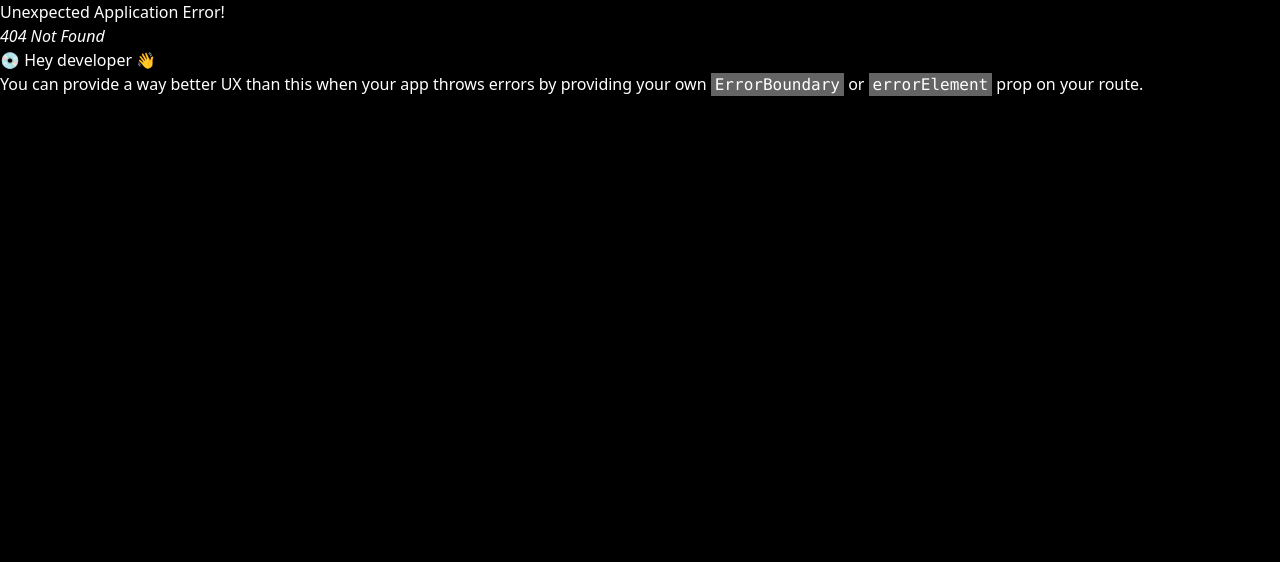
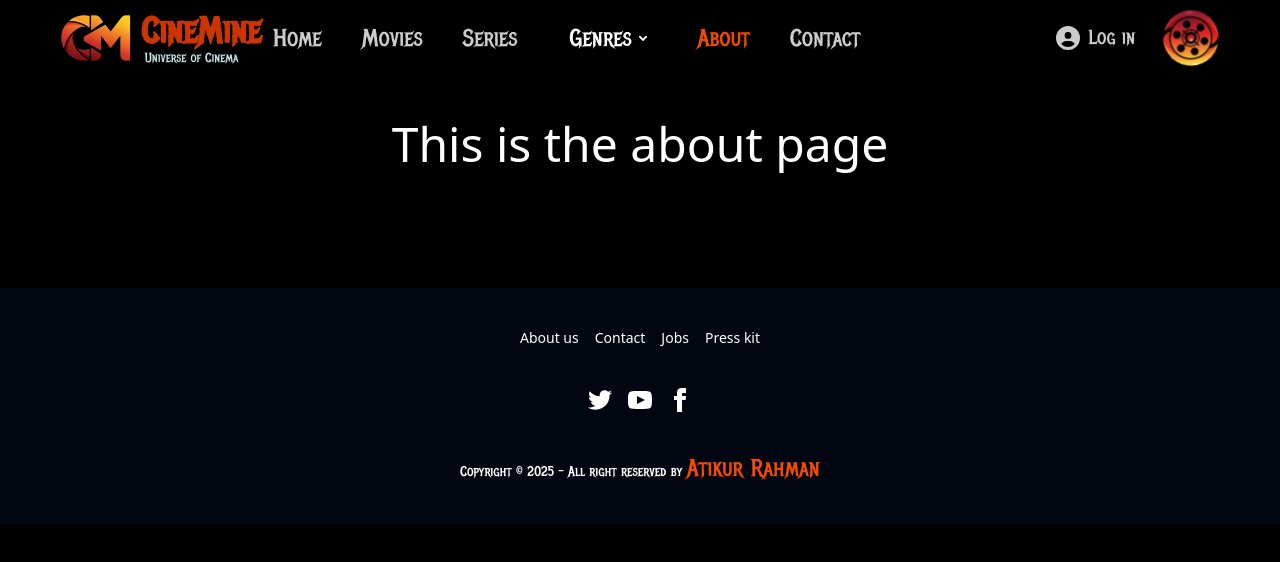
Before and after one commit to atikurrahman24/CineMine-Website-React, a React (Vite) app: page /about in a window 1280 px wide. Before the commit this address had no page. Shown: the top 562 px of the page. Built offline with nearby package versions, Linux system fonts and the light colour scheme; a web font is replaced by a local one.

Commit message:
Full nav routes set up done

```diff
--- a/package.json
+++ b/package.json
@@ -19,6 +19,7 @@
     "react-hot-toast": "^2.6.0",
     "react-icons": "^5.5.0",
     "react-router": "^7.9.6",
+    "react-router-dom": "^7.9.6",
     "react-slick": "^0.31.0",
     "slick-carousel": "^1.8.1",
     "swiper": "^12.0.3",
--- a/src/App.css
+++ b/src/App.css
@@ -6,3 +6,15 @@
 .animate-spin-slow {
   animation: spin-slow 4s linear infinite;
 }
+.avatar img {
+  box-shadow: 0 0 10px rgba(255,165,0,0.5);
+  transition: box-shadow 0.3s;
+}
+
+.avatar img:hover {
+  box-shadow: 0 0 20px rgba(255,165,0,0.8);
+}
+
+.animate-spin-slow:hover {
+  animation-play-state: paused;
+}
--- a/src/Components/MovieGalary.jsx
+++ b/src/Components/MovieGalary.jsx
@@ -64,7 +64,7 @@ const MovieGalary = ({ results }) => {
         {/* Movie Card  */}
         {
           loading ?
-            (<div className='flex justify-center items-center h-64'>
+            (<div className='flex justify-center items-center h-64 '>
               <span className="loading loading-dots loading-xl text-orange-500"></span>
             </div>)
             : filterMovies.length > 0 ?
@@ -81,7 +81,7 @@ const MovieGalary = ({ results }) => {
                     filterMovies.length > 10 && (
                       <div className='flex justify-center mt-8'>
                         <button
-                          className='px-6 py-2 bg-orange-500 text-black font-met rounded-full hover:bg-orange-400 transition-all duration-300'
+                          className='px-6 py-2 mb-16 bg-orange-500 text-black font-met rounded-full hover:bg-orange-400 transition-all duration-300'
                           onClick={() => setShowAll(!showAll)}
                         >{showAll ? "Show Less" : "Show More"}</button>
                       </div>
--- a/src/Components/NavBar/NavBar.jsx
+++ b/src/Components/NavBar/NavBar.jsx
@@ -1,10 +1,13 @@
-import { Link } from 'react-router';
+import { NavLink } from 'react-router-dom'; // <-- change from Link
 import { FaCircleUser } from "react-icons/fa6";
 import '../../App.css';
 
 const NavBar = () => {
 
     const genres = ["Action", "Fantasy", "Crime", "Drama", "Adventure", "Sci-Fi", "Comedy", "Thriller", "Romance", "Biography"];
+
+    const activeClass = "text-orange-600";  // active button
+    const normalClass = "text-white/80 hover:text-orange-600";  // normal button
 
     return (
         <div className="navbar shadow-md bg-black/40 backdrop-blur-md text-white font-mon fixed top-0 left-0 right-0 z-1000">
@@ -24,10 +27,9 @@ const NavBar = () => {
                         </div>
 
                         <ul className="menu menu-md dropdown-content bg-black/20 backdrop-blur-md rounded-box mt-3 w-40 p-2 shadow">
-
-                            <Link to="/" ><li className='text-white/80 hover:text-orange-600'>Home</li></Link>
-                            <Link to="/movies"><li className='text-white/80 hover:text-orange-600'>Movies</li></Link>
-                            <Link to="/series"><li className='text-white/80 hover:text-orange-600'>Series</li></Link>
+                            <NavLink to="/" className={({isActive}) => isActive ? activeClass : normalClass}><li>Home</li></NavLink>
+                            <NavLink to="/movies" className={({isActive}) => isActive ? activeClass : normalClass}><li>Movies</li></NavLink>
+                            <NavLink to="/series" className={({isActive}) => isActive ? activeClass : normalClass}><li>Series</li></NavLink>
 
                             <li>
                                 <details>
@@ -40,15 +42,14 @@ const NavBar = () => {
                                 </details>
                             </li>
 
-                            <Link to="/about"><li className='text-white/80 hover:text-orange-600'>About</li></Link>
-                            <Link to="/contact"><li className='text-white/80 hover:text-orange-600'>Contact</li></Link>
-
+                            <NavLink to="/about" className={({isActive}) => isActive ? activeClass : normalClass}><li>About</li></NavLink>
+                            <NavLink to="/contact" className={({isActive}) => isActive ? activeClass : normalClass}><li>Contact</li></NavLink>
                         </ul>
                     </div>
 
                     {/* Logo + Desktop Menu */}
                     <div className='flex items-center gap-20'>
-                        <Link to="/">
+                        <NavLink to="/">
                             <div className='flex items-center gap-2'>
                                 <img className='w-7 lg:w-18' src="/Logos/CM-Text-.png" />
                                 <div className='flex flex-col leading-none'>
@@ -56,19 +57,18 @@ const NavBar = () => {
                                     <p className='hidden lg:block font-met text-[#c4e5e9] pl-1 text-[13px]'>Universe of Cinema</p>
                                 </div>
                             </div>
-                        </Link>
+                        </NavLink>
 
                         {/* Desktop Menu */}
                         <div className="navbar-center hidden lg:flex">
                             <ul className="menu menu-horizontal px-1 flex items-center gap-10">
-
-                                <Link to="/" ><li className='text-2xl text-white/80 hover:text-orange-600'>Home</li></Link>
-                                <Link to="/movies"><li className='text-2xl text-white/80 hover:text-orange-600'>Movies</li></Link>
-                                <Link to="/series"><li className='text-2xl text-white/80 hover:text-orange-600'>Series</li></Link>
+                                <NavLink to="/" className={({isActive}) => isActive ? activeClass : normalClass}><li className='text-2xl'>Home</li></NavLink>
+                                <NavLink to="/movies" className={({isActive}) => isActive ? activeClass : normalClass}><li className='text-2xl'>Movies</li></NavLink>
+                                <NavLink to="/series" className={({isActive}) => isActive ? activeClass : normalClass}><li className='text-2xl'>Series</li></NavLink>
 
                                 <li>
                                     <details>
-                                        <summary className='text-2xl text-white/80 hover:text-orange-600'>Genres</summary>
+                                        <summary className='text-2xl hover:text-orange-600'>Genres</summary>
                                         <ul className="p-2 text-lg bg-black/20 backdrop-blur-md">
                                             {genres.map((g, i) => (
                                                 <li key={i} className='hover:text-orange-600'><a>{g}</a></li>
@@ -77,12 +77,10 @@ const NavBar = () => {
                                     </details>
                                 </li>
 
-                                <Link to="/about"><li className='text-2xl text-white/80 hover:text-orange-600'>About</li></Link>
-                                <Link to="/contact"><li className='text-2xl text-white/80 hover:text-orange-600'>Contact</li></Link>
-
+                                <NavLink to="/about" className={({isActive}) => isActive ? activeClass : normalClass}><li className='text-2xl'>About</li></NavLink>
+                                <NavLink to="/contact" className={({isActive}) => isActive ? activeClass : normalClass}><li className='text-2xl'>Contact</li></NavLink>
                             </ul>
                         </div>
-
                     </div>
                 </div>
 
@@ -99,8 +97,6 @@ const NavBar = () => {
                                 <img src="/Logos/CM-Circle.png" className="rounded-full" />
                             </div>
                         </div>
-
-
                     </div>
                 </div>
 
--- /dev/null
+++ b/src/Layouts/About.jsx
@@ -0,0 +1,11 @@
+import React from 'react'
+
+const About = () => {
+  return (
+    <div className='py-30'>
+      <p className='text-white text-5xl text-center'>This is the about page</p>
+    </div>
+  )
+}
+
+export default About
--- /dev/null
+++ b/src/Layouts/Contact.jsx
@@ -0,0 +1,11 @@
+import React from 'react'
+
+const Contact = () => {
+  return (
+    <div className='py-30'>
+      <p className='text-white text-5xl text-center'>This is the contact page</p>
+    </div>
+  )
+}
+
+export default Contact
--- a/src/Roots.jsx
+++ b/src/Roots.jsx
@@ -1,13 +1,13 @@
-import React from 'react'
-import Home from './Layouts/Home'
 import { Outlet } from 'react-router'
 import NavBar from './Components/NavBar/NavBar'
+import Footer from './Components/Footer'
 
 const Roots = () => {
   return (
     <div>
         <NavBar></NavBar>
         <Outlet></Outlet>
+        <Footer></Footer>
     </div>
   )
 }
```
Also changed, not shown: src/Routes.jsx (+11 -1 lines), 1 other file (tests, documents, lock files or other folders).
